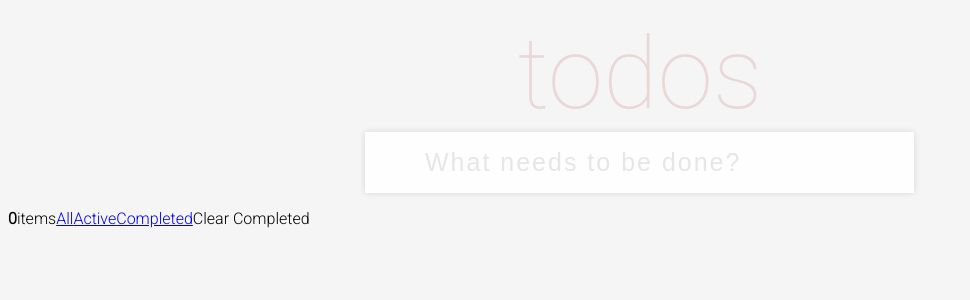
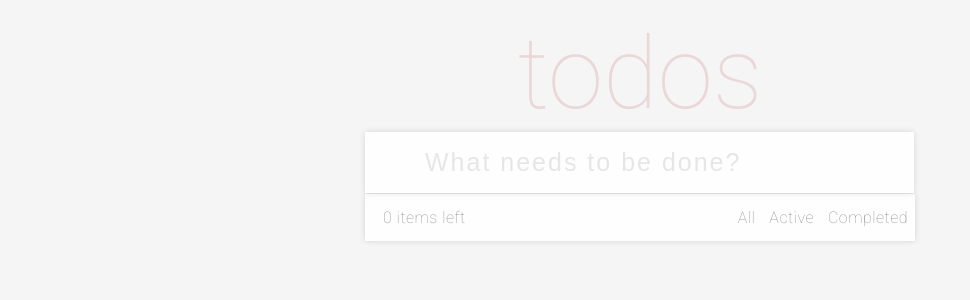
Before and after one commit to rhys-doyle/todos, a React (Create React App) app: page / in a window 1280 px wide. Shown: the top 300 px of the page, without its empty margins (0-970 px from the left). Built offline with nearby package versions, Linux system fonts and the light colour scheme.

Commit message:
conditional rendering of 'clear completed button'

```diff
--- a/src/components/field.css
+++ b/src/components/field.css
@@ -22,3 +22,7 @@
   max-width: 550px;
   margin: 0 auto;
 }
+
+.data::before {
+  content: "❯";
+}
--- a/src/components/field.js
+++ b/src/components/field.js
@@ -124,6 +124,7 @@ class Field extends React.Component {
         <StatusBar
           activeTotal={this.state.activeTotal}
           clearCompleted={this.clearCompleted}
+          todosLength={this.state.todos.length}
         />
       </div>
     );
--- /dev/null
+++ b/src/components/statusBar.css
@@ -0,0 +1,50 @@
+.statusBar {
+  text-align: center;
+  display: flex;
+  max-width: 550px;
+  margin: -15px auto 0 auto;
+  justify-content: space-between;
+  background: rgb(9254, 254, 254);
+  box-shadow: 0 0 6px rgba(0, 0, 0, 0.13);
+  padding: 7px 0;
+  color: #919191;
+  font-weight: 100;
+  letter-spacing: 0.5px;
+}
+
+.remaining {
+  padding: 5px 5px 5px 1rem;
+  border: 2px solid transparent;
+}
+
+.clear {
+  padding: 5px 1rem 5px 5px;
+  border: 2px solid transparent;
+  cursor: pointer;
+}
+
+.view {
+  display: flex;
+  justify-content: space-between;
+}
+
+a {
+  padding: 5px;
+  border: 2px solid transparent;
+  border-radius: 2px;
+  text-decoration: none;
+  color: inherit;
+}
+
+a:hover {
+  border: 2px solid rgba(175, 47, 47, 0.15);
+  border-radius: 5px;
+}
+
+.clear:hover {
+  text-decoration: underline black;
+}
+
+strong {
+  font-weight: inherit;
+}
--- a/src/components/statusBar.js
+++ b/src/components/statusBar.js
@@ -1,20 +1,35 @@
 import React from "react";
+import "./statusBar.css";
+
+const areCompleted = props => {
+  if (props.todosLength - props.activeTotal) {
+    return (
+      <span className="clear" onClick={props.clearCompleted}>
+        Clear Completed
+      </span>
+    );
+  }
+};
 
 const StatusBar = props => {
   return (
     <div className="statusBar">
       <span className="remaining">
         <strong className="total">{props.activeTotal}</strong>
-        {`item${props.activeTotal === 1 ? "" : "s"}`}
+        {` item${props.activeTotal === 1 ? "" : "s"} left`}
       </span>
       <span className="view">
-        <a href="/">All</a>
-        <a href="/active">Active</a>
-        <a href="/completed">Completed</a>
+        <a href="/" className="all">
+          All
+        </a>
+        <a href="/active" className="active">
+          Active
+        </a>
+        <a href="/completed" className="completed">
+          Completed
+        </a>
       </span>
-      <span className="clear" onClick={props.clearCompleted}>
-        Clear Completed
-      </span>
+      {areCompleted(props)}
     </div>
   );
 };
```
Also changed, not shown: icons8-chevron-down-24.png (added), src/components/item.css (added), src/components/stuff.txt (added), 1 other file (tests, documents, lock files or other folders).
